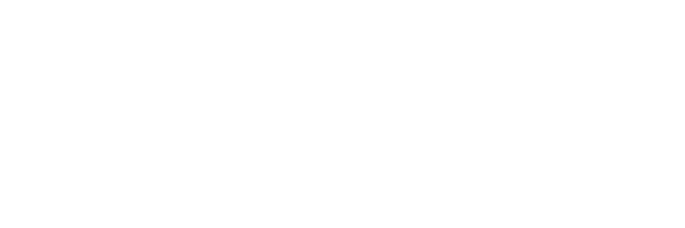
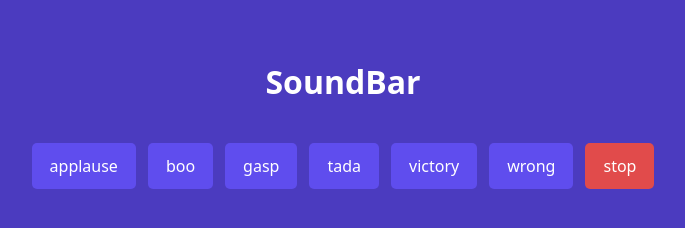
Before and after one commit to acciojob/Soundbar-deepikas19998-art, a website: page main.html in a window 1280 px wide. Shown: the whole page, without its empty margins (297-982 px from the left). Drawn offline with Linux system fonts and the light colour scheme.

Commit message:
created a submission

```diff
--- a/main.html
+++ b/main.html
@@ -1,16 +1,25 @@
 <!DOCTYPE html>
+<html lang="en">
+<head>
+  <meta charset="UTF-8" />
+  <meta name="viewport" content="width=device-width, initial-scale=1.0" />
+  <title>SoundBar</title>
+  <link rel="stylesheet" href="styles.css" />
+</head>
+<body>
 
-<html>
+  <h1>SoundBar</h1>
 
-<head>
-	<link rel="stylesheet" href="styles.css">
-</head>
+  <div id="buttons">
+    <button class="btn">applause</button>
+    <button class="btn">boo</button>
+    <button class="btn">gasp</button>
+    <button class="btn">tada</button>
+    <button class="btn">victory</button>
+    <button class="btn">wrong</button>
+    <button class="btn stop">stop</button>
+  </div>
 
-<body>
-	<!-- the entire body must be written by student -->
-    <script type="text/javascript" src="./script.js">
-</script>
-
+  <script src="script.js"></script>
 </body>
-
 </html>
--- a/script.js
+++ b/script.js
@@ -1 +1,34 @@
-//your JS code here. If required.
+// List of sounds
+const sounds = ['applause', 'boo', 'gasp', 'tada', 'victory', 'wrong'];
+
+// Create Audio objects
+const audioElements = {};
+sounds.forEach(sound => {
+  audioElements[sound] = new Audio(`sounds/${sound}.mp3`);
+});
+
+// Select all buttons
+const buttons = document.querySelectorAll('.btn');
+
+// Play and stop logic
+buttons.forEach(btn => {
+  btn.addEventListener('click', () => {
+    const soundName = btn.innerText;
+
+    if (soundName === 'stop') {
+      stopSounds();
+    } else {
+      stopSounds();
+      audioElements[soundName].play();
+    }
+  });
+});
+
+// Stop all sounds
+function stopSounds() {
+  sounds.forEach(sound => {
+    const audio = audioElements[sound];
+    audio.pause();
+    audio.currentTime = 0;
+  });
+}
--- a/styles.css
+++ b/styles.css
@@ -1 +1,48 @@
-/*  your css code here. If applicable */
+* {
+  box-sizing: border-box;
+  margin: 0;
+  padding: 0;
+  font-family: system-ui, sans-serif;
+}
+
+body {
+  background-color: #4b3bbf;
+  color: #fff;
+  text-align: center;
+  padding-top: 60px;
+}
+
+h1 {
+  margin-bottom: 40px;
+  font-weight: 600;
+}
+
+#buttons {
+  display: flex;
+  flex-wrap: wrap;
+  justify-content: center;
+  gap: 12px;
+}
+
+.btn {
+  background-color: #5f4dee;
+  color: #fff;
+  border: none;
+  border-radius: 5px;
+  padding: 12px 18px;
+  font-size: 16px;
+  cursor: pointer;
+  transition: background 0.2s ease;
+}
+
+.btn:hover {
+  background-color: #7b6bf8;
+}
+
+.stop {
+  background-color: #e14b4b;
+}
+
+.stop:hover {
+  background-color: #ff6a6a;
+}
```
